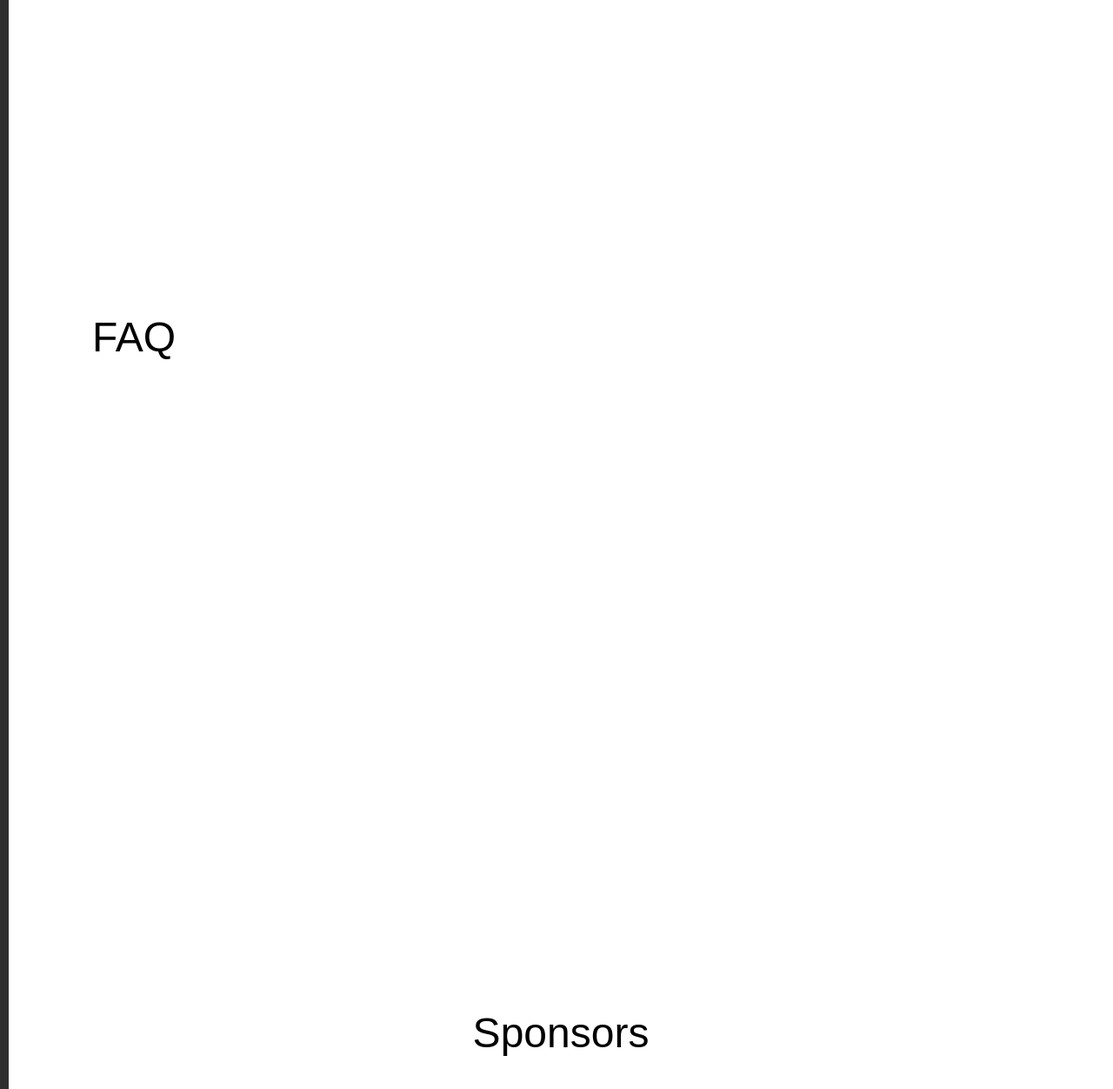
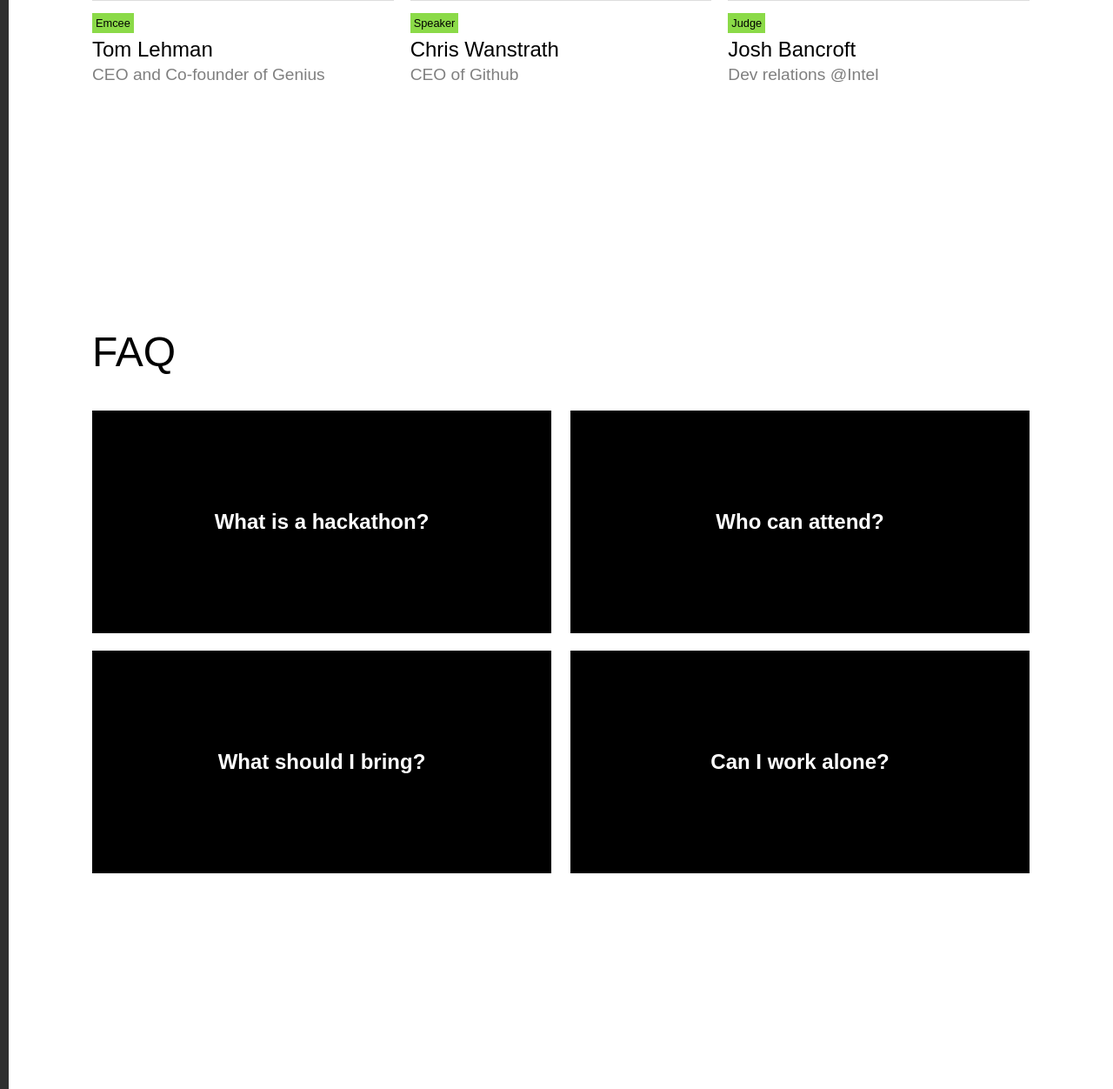
Before and after one commit to hackBCA/hackbcafour, a Flask app: template application/mod_web/templates/index.html in a window 1280 px wide. Shown: the part 2976-4228 px from the top of the page at 87% size. Run offline with Flask 2, Linux system fonts and the light colour scheme; the template is opened without the code that fills it, so the values that code supplies are empty; parts of the project's set-up code (start-up, migrations or seed data) failed here and were passed over; some libraries are stand-ins or nearby versions.

Commit message:
Removed json, added Guests and FAQ.

```diff
--- a/application/mod_web/templates/index.html
+++ b/application/mod_web/templates/index.html
@@ -1,5 +1,4 @@
 {% extends "user.base.html" %}
-
 {% block content %}
 {% with nav_bar = nav_bar %}
 {% include "navbar.html" %}
@@ -9,6 +8,7 @@
 <section class="jumbo">
     <img id="splash_img" src="http://blogs.intel.com/evangelists/files/2015/04/IMG_5346.jpg" alt="hackBCA" />
 </section>
+
 <section class="jumbo jumbo--padding">
     <div class="jumbo__statement">
         <hgroup class="jumbo__statement__group">
@@ -22,6 +22,7 @@
         <img class="jumbo__img" />
     </figure>
 </section>
+
 <section class="jumbo bg-black">
     <video id="video">
     </video>
@@ -33,29 +34,103 @@
 <section class="jumbo--fit jumbo--padding" id="guests">
     <h1 class="section__header">Guests</h1>
     <div class="flex-container flex-row-space-between" id="guest__container">
+        <div class="guest">
+            <figure class="guest__portrait">
+                <img src="https://pbs.twimg.com/profile_images/646408334749339648/V0h5j8sY.png">
+            </figure>
+            <hgroup>
+                <span class="guest__role">Emcee</span>
+                <h1 class="guest__name">Tom Lehman</h1>
+                <h2 class="guest__description">CEO and Co-founder of Genius</h2>
+            </hgroup>
+        </div>
+
+        <div class="guest">
+            <figure class="guest__portrait">
+                <img src="http://i.forbesimg.com/media/lists/people/chris-wanstrath_416x416.jpg">
+            </figure>
+            <hgroup>
+                <span class="guest__role">Speaker</span>
+                <h1 class="guest__name">Chris Wanstrath</h1>
+                <h2 class="guest__description">CEO of Github</h2>
+            </hgroup>
+        </div>
+
+        <div class="guest">
+            <figure class="guest__portrait">
+                <img src="https://pbs.twimg.com/profile_images/730536217503109121/017Pc2vE.jpg">
+            </figure>
+            <hgroup>
+                <span class="guest__role">Judge</span>
+                <h1 class="guest__name">Josh Bancroft</h1>
+                <h2 class="guest__description">Dev relations @Intel</h2>
+            </hgroup>
+        </div>
     </div>
 </section>
+
 <section class="jumbo jumbo--padding" id="faq">
     <h1 class="section__header">FAQ</h1>
     <div class="flex-container flex-row-space-between" id="faq__container">
+        <div class="faq__container">
+            <div class="faq">
+                <div class="faq__front" onclick="flipped()">
+                    <h1 class="faq__question">What is a hackathon?</h1>
+                </div>
+                <div class="faq__back">
+                    <p class="faq__answer"></p>
+                </div>
+            </div>
+        </div>
+
+        <div class="faq__container">
+            <div class="faq">
+                <div class="faq__front" onclick="flipped()">
+                    <h1 class="faq__question">Who can attend?</h1>
+                </div>
+                <div class="faq__back">
+                    <p class="faq__answer"></p>
+                </div>
+            </div>
+        </div>
+
+        <div class="faq__container">
+            <div class="faq">
+                <div class="faq__front" onclick="flipped()">
+                    <h1 class="faq__question">What should I bring?</h1>
+                </div>
+                <div class="faq__back">
+                    <p class="faq__answer"></p>
+                </div>
+            </div>
+        </div>
+
+        <div class="faq__container">
+            <div class="faq">
+                <div class="faq__front" onclick="flipped()">
+                    <h1 class="faq__question">Can I work alone?</h1>
+                </div>
+                <div class="faq__back">
+                    <p class="faq__answer">You can work on a project individually or with a team. You can come as a team, or form a team at the event. We will have team formation activities at the beginning of the event for anybody looking for team.</p>
+                </div>
+            </div>
+        </div>
     </div>
 </section>
+
+
 {% block scripts %}
 <script src="https://ajax.googleapis.com/ajax/libs/jquery/3.1.1/jquery.min.js"></script>
+<script type="text/javascript" src="/static/js/app.min.js"> </script>
+{% endblock %}
 
-<script type="text/javascript" src="/static/js/app.min.js">>
 
-</script>
-{% endblock %}
 <section class="jumbo jumbo--padding" id="sponsors">
-
     <div id="sponsors__container">
         <h1 class="section__header--center">Sponsors</h1>
-
         <div class="row row-1">
             <img src="https://s3.amazonaws.com/hackbcaiv/wolfram.png" />
         </div>
-
         <div class="row row-3">
             <img src="https://s3.amazonaws.com/hackbcaiv/gofoton.png" />
             <div class="flex-column">
@@ -64,7 +139,6 @@
             </div>
             <img src="https://s3.amazonaws.com/hackbcaiv/twilio.svg" />
         </div>
-
         <div class="row row-3">
             <img src="https://s3.amazonaws.com/hackbcaiv/roughdraft.png"" />
             <img src="" />
@@ -78,29 +152,23 @@
             <img src="" />
             <img src="" />
         </div>
-
         <div class="row row-4">
             <img src=" />
                 <img src="" />
             <img src="" />
             <img src="" />
         </div>
-
         <div class="row row-2">
             <img src="" />
             <img src="" />
         </div>
-
         <h1 class="section__header--center">In Partnership with</h1>
-
         <div class="row row-2">
             <img src="https://s3.amazonaws.com/hackbcaiv/mlh.png" />
             <img src="https://s3.amazonaws.com/hackbcaiv/atcs.png" />
         </div>
     </div>
 </section>
-
-
 {% with messages = get_flashed_messages(with_categories=true) %}
 {% if messages %}
 <ul class=flashes>
@@ -110,5 +178,4 @@
 </ul>
 {% endif %}
 {% endwith %}
-
 {% endblock %}
--- a/application/static/js/app.min.js
+++ b/application/static/js/app.min.js
@@ -1 +1 @@
-"use strict";$(function(){function c(){var a=new Date,s=r-a;Math.floor(s/o),Math.floor(s%o/i),Math.floor(s%i/n),Math.floor(s%n/t)}var a="{{ url_for('static', filename='js/data.json') }}",r=new Date("02/19/2012 10:1 AM"),t=($("time"),1e3),n=60*t,i=60*n,o=24*i;setInterval(c,1e3);$.getJSON(a,function(a){var s=a.guests,r=a.desc,e=$("#splash_img"),t=a.splashImageURL,n=$(".jumbo__statement__text"),i=a.faq,o=$("#guest__container"),c=$("#faq__container");n.append(r),e.attr("src",t),function(){for(var a=0,r=s.length;r>a;a++)o.append('				<div class="guest">					<figure class="guest__portrait">						<img src="'+s[a].url+'"/>					</figure>					<hgroup>						<span class="guest__role">'+s[a].role+'</span>						<h1 class="guest__name">'+s[a].name+'</h1>						<h2 class="guest__description">'+s[a].description+"</h2>					</hgroup>				</div>")}(),function(){for(var a=0,s=i.length;s>a;a++)c.append('				<div class="faq__container">					<div class="faq">						<div class="faq__front" onclick="flipped()">							<h1 class="faq__question">'+i[a].question+'</h1>						</div>						<div class="faq__back">							<p class="faq__answer">'+i[a].answer+"</p>						</div>					</div>				</div>")}()})});
+"use strict";$(function(){function c(){var a=new Date,s=r-a;Math.floor(s/o),Math.floor(s%o/i),Math.floor(s%i/n),Math.floor(s%n/t)}var r=new Date("02/19/2012 10:1 AM"),t=($("time"),1e3),n=60*t,i=60*n,o=24*i;setInterval(c,1e3);});
```
Also changed, not shown: application/static/js/data.json (deleted, +0 -31 lines). Lines whose indentation alone changed are shown as unchanged.
